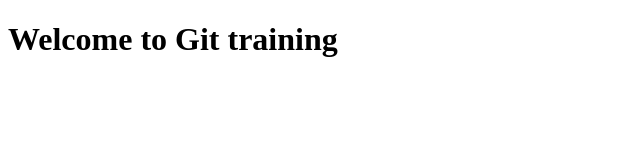
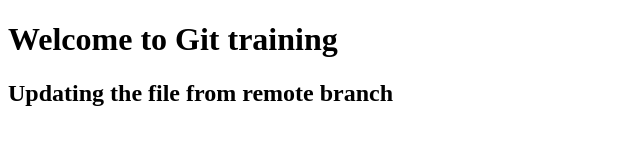
Before and after one commit to munjala-krishna/git_sessions, a plain HTML site: page index.html in a window 1280 px wide. Shown: the whole page, without its empty margins (0-640 px from the left). Drawn offline with Linux system fonts and the light colour scheme.

Commit message:
Update index.html

```diff
--- a/index.html
+++ b/index.html
@@ -8,5 +8,6 @@
 </head>
 <body>
     <h1>Welcome to Git training</h1>
+    <h2>Updating the file from remote branch</h2>
 </body>
 </html>
```
